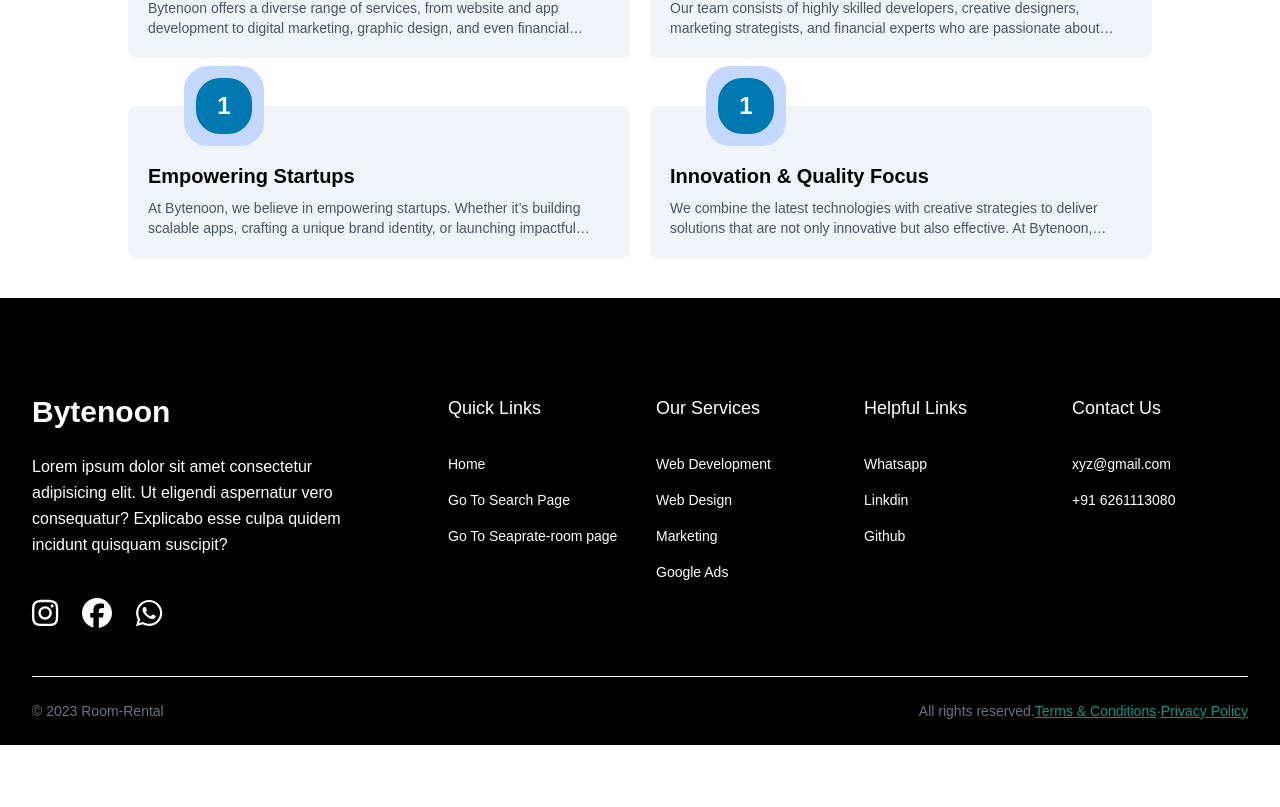
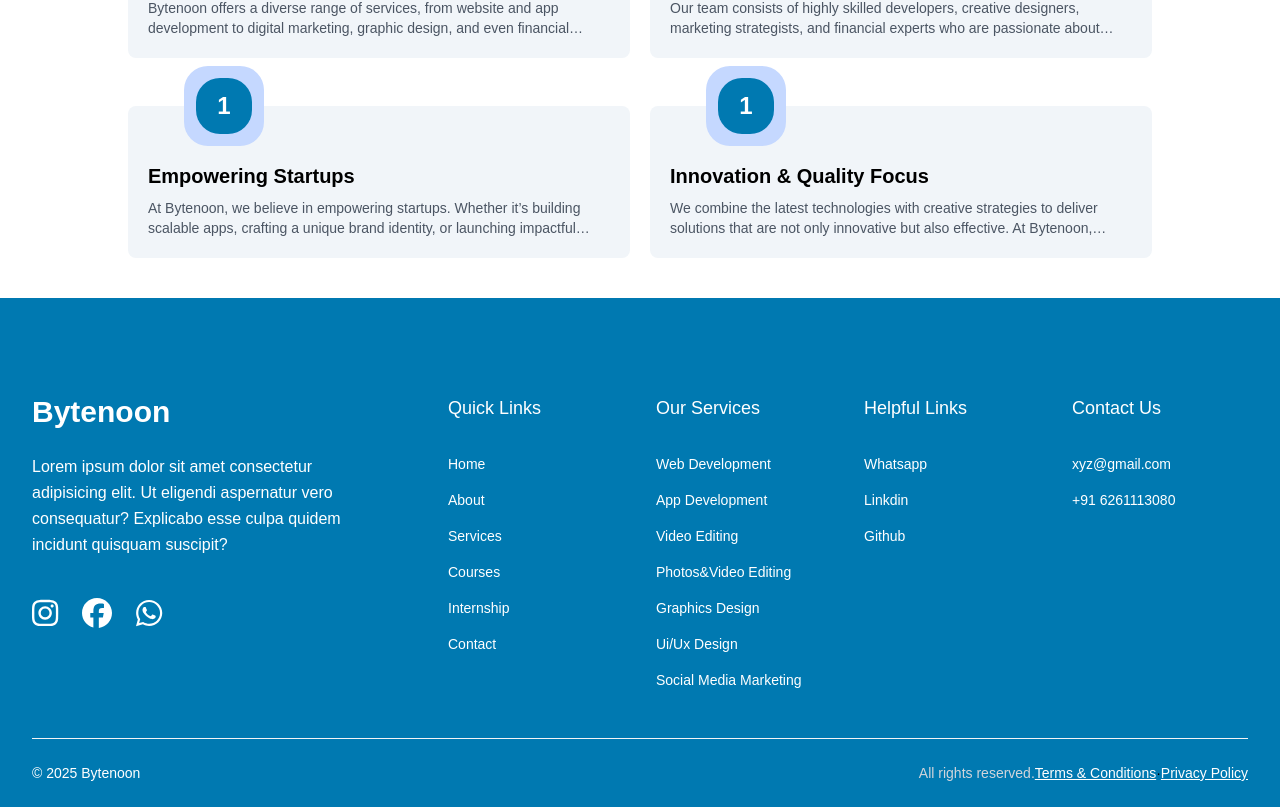
Before and after one commit to Krishyadav123/bytenoon-portfolio, a Next.js app: page /about in a window 1280 px wide. Shown: the part 4010-4817 px from the top of the page. Before the commit the page ends 4755 px from the top, so only its background shows below. Built offline with nearby package versions, Linux system fonts and the light colour scheme.

Commit message:
Update InternshipCards icons, enhance HeroHeader styles, modify layout.js for favicon, and improve Footer links and styles

```diff
--- a/src/app/layout.js
+++ b/src/app/layout.js
@@ -1,16 +1,16 @@
 import localFont from "next/font/local";
 import "./globals.css";
-import 'swiper/css';
-import 'swiper/css/pagination';
-import 'swiper/css/navigation';
-import './fontawesome.config';
-
+import "swiper/css";
+import "swiper/css/pagination";
+import "swiper/css/navigation";
+import "./fontawesome.config";
 
 const geistSans = localFont({
   src: "./fonts/GeistVF.woff",
   variable: "--font-geist-sans",
   weight: "100 900",
 });
+
 const geistMono = localFont({
   src: "./fonts/GeistMonoVF.woff",
   variable: "--font-geist-mono",
@@ -18,16 +18,19 @@ const geistMono = localFont({
 });
 
 export const metadata = {
-  title: "Create Next App",
+  title: "Bytenoon",
   description: "Generated by create next app",
 };
 
 export default function RootLayout({ children }) {
   return (
     <html lang="en">
-      <body
-        className={`${geistSans.variable} ${geistMono.variable} antialiased`}
-      >
+      <head>
+        <link rel="icon" href="/ShortLogo.png" sizes="any" />
+        <link rel="icon" type="image/png" href="/ShortLogo.png" />
+        <link rel="apple-touch-icon" href="/ShortLogo.png" />
+      </head>
+      <body>
         {children}
       </body>
     </html>
--- a/src/components/layout/Footer.jsx
+++ b/src/components/layout/Footer.jsx
@@ -8,7 +8,7 @@ import Link from 'next/link';
 
 const Footer = () => {
   return (
-    <footer className="bg-black">
+    <footer className="bg-primary">
       <div className="mx-auto max-w-screen-xl px-4 pb-6 pt-16 sm:px-6 lg:px-8 lg:pt-24">
         <div className="grid grid-cols-1 gap-8 lg:grid-cols-3">
           <div>
@@ -40,13 +40,28 @@ const Footer = () => {
                 </li>
 
                 <li>
-                  <Link href="/pages/search" className="text-white transition hover:text-white/75">
-                    Go To Search Page
+                  <Link href="/about" className="text-white transition hover:text-white/75">
+                    About
                   </Link>
                 </li>
                 <li>
-                  <Link href="/pages/seaprate-room" className="text-white transition hover:text-white/75">
-                    Go To Seaprate-room page
+                  <Link href="/services" className="text-white transition hover:text-white/75">
+                    Services
+                  </Link>
+                </li>
+                <li>
+                  <Link href="/courses" className="text-white transition hover:text-white/75">
+                    Courses
+                  </Link>
+                </li>
+                <li>
+                  <Link href="/internship" className="text-white transition hover:text-white/75">
+                    Internship
+                  </Link>
+                </li>
+                <li>
+                  <Link href="/contact" className="text-white transition hover:text-white/75">
+                    Contact
                   </Link>
                 </li>
               </ul>
@@ -63,15 +78,24 @@ const Footer = () => {
                 </li>
 
                 <li>
-                  <a className="text-white transition hover:text-white/75"> Web Design </a>
+                  <a className="text-white transition hover:text-white/75"> App Development </a>
                 </li>
 
                 <li>
-                  <a className="text-white transition hover:text-white/75"> Marketing </a>
+                  <a className="text-white transition hover:text-white/75">Video Editing </a>
                 </li>
 
                 <li>
-                  <a className="text-white transition hover:text-white/75"> Google Ads </a>
+                  <a className="text-white transition hover:text-white/75">Photos&Video Editing </a>
+                </li>
+                <li>
+                  <a className="text-white transition hover:text-white/75"> Graphics Design </a>
+                </li>
+                <li>
+                  <a className="text-white transition hover:text-white/75"> Ui/Ux Design </a>
+                </li>
+                <li>
+                  <a className="text-white transition hover:text-white/75"> Social Media Marketing </a>
                 </li>
               </ul>
             </div>
@@ -81,15 +105,15 @@ const Footer = () => {
 
               <ul className="mt-8 space-y-4 text-sm">
                 <li>
-                  <a className="text-white transition hover:text-white/75"> Whatsapp </a>
+                  <a className="text-white transition cursor-pointer hover:text-white/75"> Whatsapp </a>
                 </li>
 
                 <li>
-                  <a className="text-white transition hover:text-white/75"> Linkdin </a>
+                  <a className="text-white transition cursor-pointer hover:text-white/75"> Linkdin </a>
                 </li>
 
                 <li>
-                  <a className="text-white transition hover:text-white/75"> Github </a>
+                  <a className="text-white transition cursor-pointer hover:text-white/75"> Github </a>
                 </li>
               </ul>
             </div>
@@ -122,11 +146,11 @@ const Footer = () => {
 
         <div className="mt-12 border-t border-gray-100 pt-6">
           <div className="text-center sm:flex sm:justify-between sm:text-left">
-            <p className="text-sm text-gray-500">
-              <span className="block sm:inline">All rights reserved.</span>
+            <p className="text-sm">
+              <span className="block text-gray-300 sm:inline">All rights reserved.</span>
 
               <a
-                className="inline-block text-teal-600 underline transition hover:text-teal-600/75"
+                className="inline-block text-white underline"
               >
                 Terms & Conditions
               </a>
@@ -134,13 +158,13 @@ const Footer = () => {
               <span>&middot;</span>
 
               <a
-                className="inline-block text-teal-600 underline transition hover:text-teal-600/75"
+                className="inline-block text-white underline"
               >
                 Privacy Policy
               </a>
             </p>
 
-            <p className="mt-4 text-sm text-gray-500 sm:order-first sm:mt-0">&copy; 2023 Room-Rental</p>
+            <p className="mt-4 text-sm text-white sm:order-first sm:mt-0">&copy; 2025 Bytenoon</p>
           </div>
         </div>
       </div>
--- a/src/components/layout/HeroHeader.jsx
+++ b/src/components/layout/HeroHeader.jsx
@@ -108,6 +108,9 @@ const HeroHeader = () => {
               className="w-full h-full pt-[250px] lg:pt-[350px] px-2 lg:px-10 bg-contain bg-center"
               style={{
                 backgroundImage: `url(${img})`,
+                backgroundSize: "cover",
+                backgroundPosition: "center",
+                backgroundRepeat: "no-repeat",
               }}
             >
               <div className="w-full h-full bg-white bg-opacity-30 p-5 lg:p-10 flex flex-wrap gap-5 items-center justify-center">
@@ -124,7 +127,7 @@ const HeroHeader = () => {
                         className="w-full h-full"
                       />
                     </div>
-                    <div className="bg-white h-full w-full rounded-lg px-5 pt-14 pb-5">
+                    <div className="bg-gradient-to-b from-[#fff] to-blue-300 hover:bg-gradient-to-b hover:from-blue-300 hover:to-[#fff] h-full w-full rounded-lg px-5 pt-14 pb-5">
                       <div>
                         <p className="text-2xl text-center font-semibold">{card.title}</p>
                       </div>
--- a/src/components/layout/InternshipCards.jsx
+++ b/src/components/layout/InternshipCards.jsx
@@ -4,10 +4,10 @@ import React from "react";
 
 
 icons = [
-  "/FullStack.svg",
-  "/AppDev.svg",
+  "/FrontendDev.svg",
+  "/1.svg",
   "/DigitalMarketing.svg",
-  "/FrontendDev.svg",
+  "/7.svg",
   "/9.svg",
   "/Graphic-design.svg",
   "/Ui.svg",
```
Also changed, not shown: src/components/layout/TabbedGallery.jsx (+143 -35 lines), public/ShortLogo.png (added).
